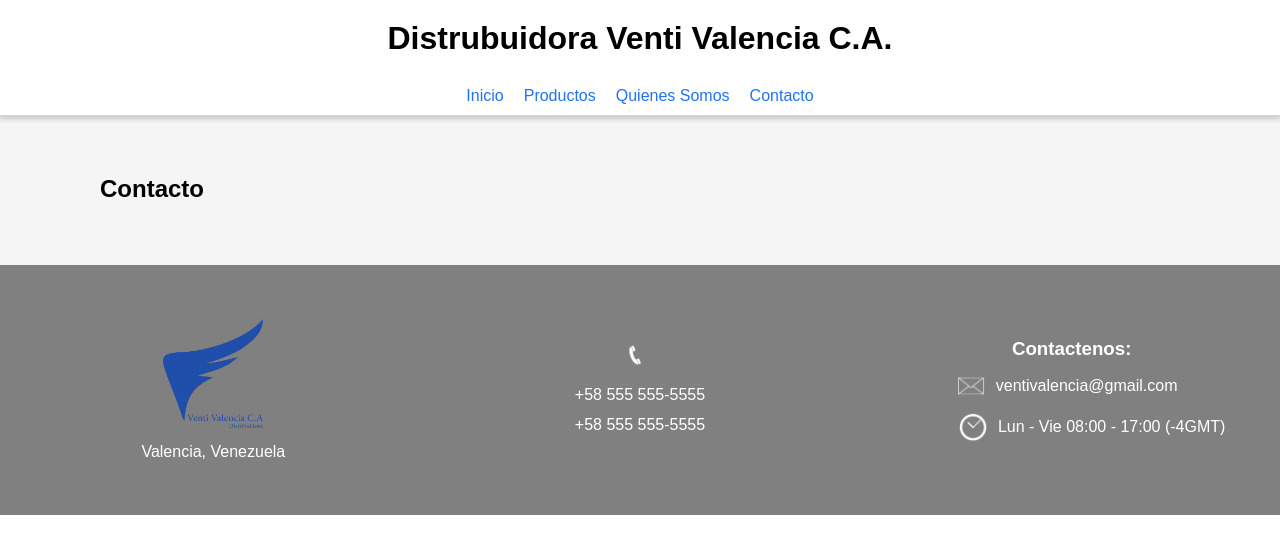
After one commit to Chu13/Venti-valencia, a Node server app: page /contacto in a window 1280 px wide. The commit adds this page. Shown: the top 554 px of the page. Run offline with Node 20, Linux system fonts and the light colour scheme; some libraries are stand-ins or nearby versions.

Commit message:
contact page created

```diff
--- a/app.js
+++ b/app.js
@@ -32,6 +32,9 @@ app.use(index);
 const productos = require ('./routes/productos');
 app.use('/', productos);
 
+const contacto = require ('./routes/contacto');
+app.use(contacto);
+
 // catch 404 and forward to error handler
 app.use((req, res, next) => {
   const err = new Error('Not Found');
--- a/public/stylesheets/style.css
+++ b/public/stylesheets/style.css
@@ -278,13 +278,13 @@ footer {
 
 /* ----------------- About Us ------------------- */
 
-.quienes-somos {
+.top-title {
   height: 150px;
   background-color: rgb(245,245,245);
   margin-top: 115px;
 }
 
-.quienes-somos h2 {
+.top-title h2 {
   padding-top: 60px;
   margin-left: 100px;
 }
@@ -325,3 +325,23 @@ footer {
 }
 
 /* ----------------- About Us ------------------- */
+
+/* ----------------- Contacto ------------------- */
+
+.contact-container {
+  display: flex;
+  flex-flow: row;
+  width: 85%;
+  margin: 0 auto;
+  align-items: center;
+}
+
+.contact-left {
+  width:50%;
+}
+
+.contact-right {
+  width: 50%;
+}
+
+/* ----------------- Contacto ------------------- */
--- /dev/null
+++ b/routes/contacto.js
@@ -0,0 +1,10 @@
+const express = require('express');
+const router  = express.Router();
+
+/* GET home page. */
+router.get('/contacto', (req, res, next) => {
+  res.render('contacto');
+});
+
+
+module.exports = router;
--- /dev/null
+++ b/views/contacto.ejs
@@ -0,0 +1,13 @@
+<div class="top-title">
+  <h2> Contacto </h2>
+</div>
+
+<div class="contact-container">
+  <div class="conatct-left">
+
+  </div>
+
+  <div class="contact-right">
+
+  </div>
+</div>
--- a/views/layout.ejs
+++ b/views/layout.ejs
@@ -13,7 +13,7 @@
         <a href="/">Inicio</a>
         <a href="/productos"> Productos </a>
         <a href="/quienes-somos"> Quienes Somos </a>
-        <a href="#"> Contacto </a>
+        <a href="/contacto"> Contacto </a>
       </nav>
     </header>
 
--- a/views/quienes-somos.ejs
+++ b/views/quienes-somos.ejs
@@ -1,4 +1,4 @@
-<div class="quienes-somos">
+<div class="top-title">
   <h2> Quiénes Somos </h2>
 </div>
 <div class="qs-container">
```
